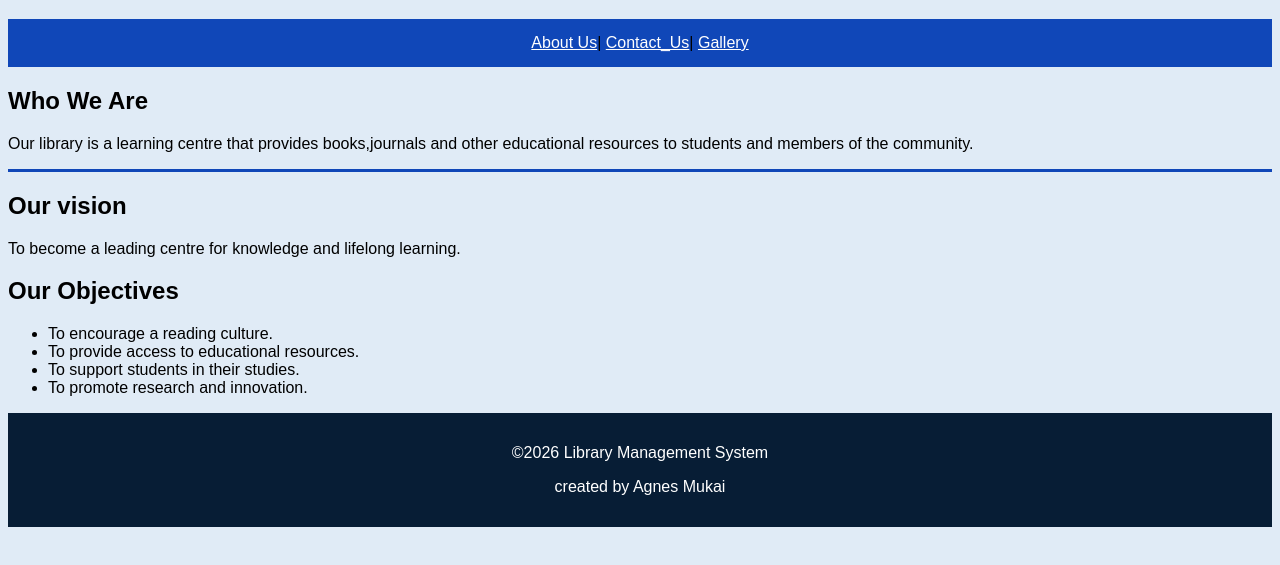
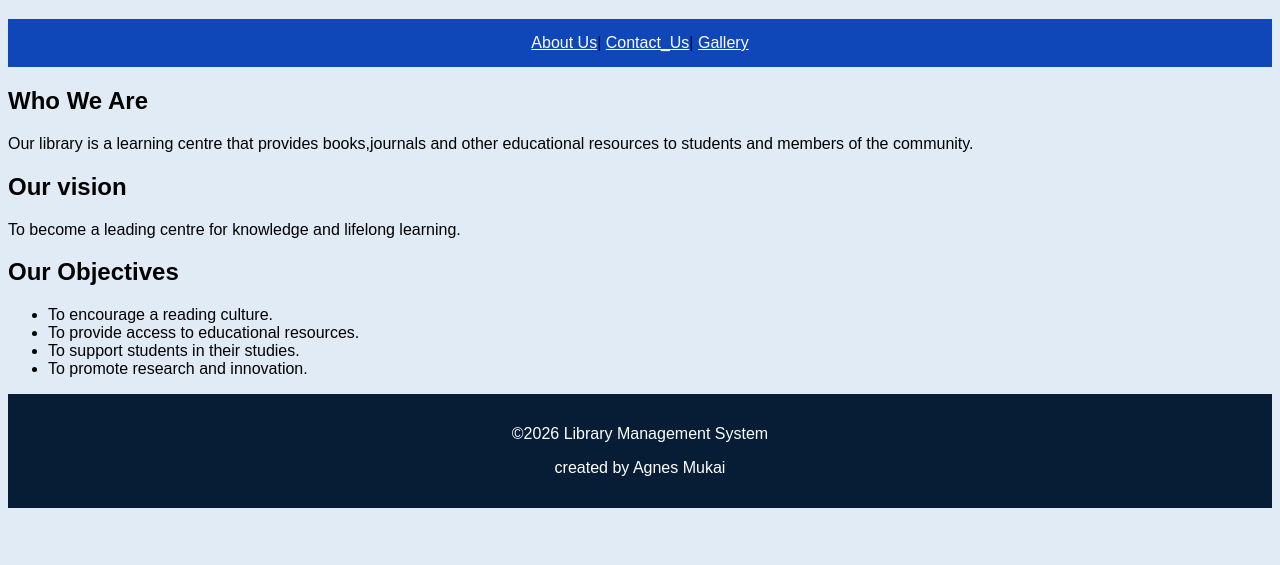
Before and after one commit to aggymukaimaingi-debug/Library-Management-System, a plain HTML site: page About.html in a window 1280 px wide. Shown: the part 111-676 px from the top of the page. Drawn offline with Linux system fonts and the light colour scheme.

Commit message:
Update About.html

```diff
--- a/About.html
+++ b/About.html
@@ -20,7 +20,6 @@ style="color:white;">Gallery</a>
   <h2>Who We Are</h2>
   <p>Our library is a learning centre that provides books,journals and other
     educational resources to students and members of the community.</p>
-    <hr color="#1047b8" size="3" noshade>
     <h2>Our vision</h2>
     <p>To become a leading centre for knowledge and lifelong learning.</p>
     <h2>Our Objectives</h2>
```
